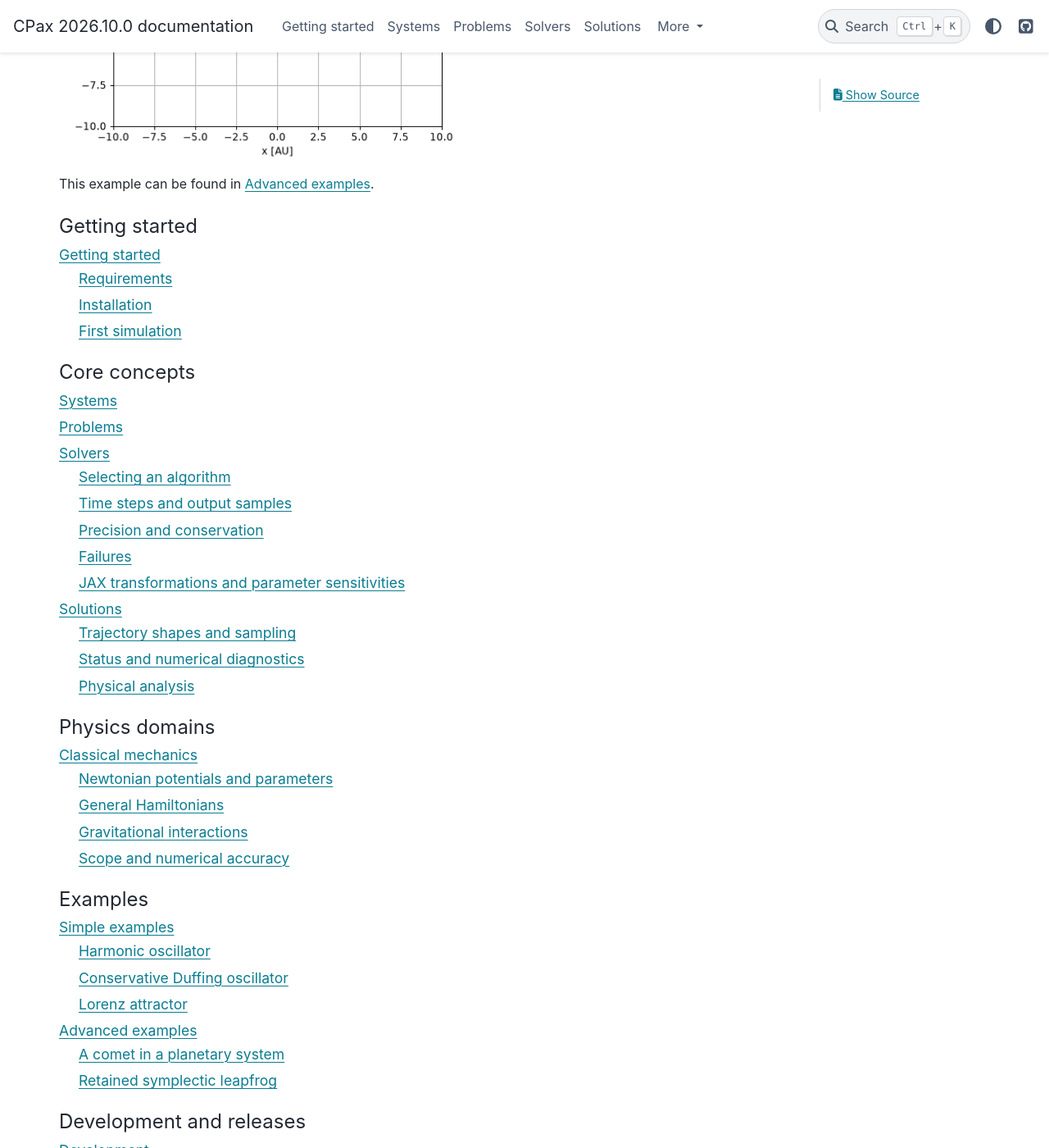
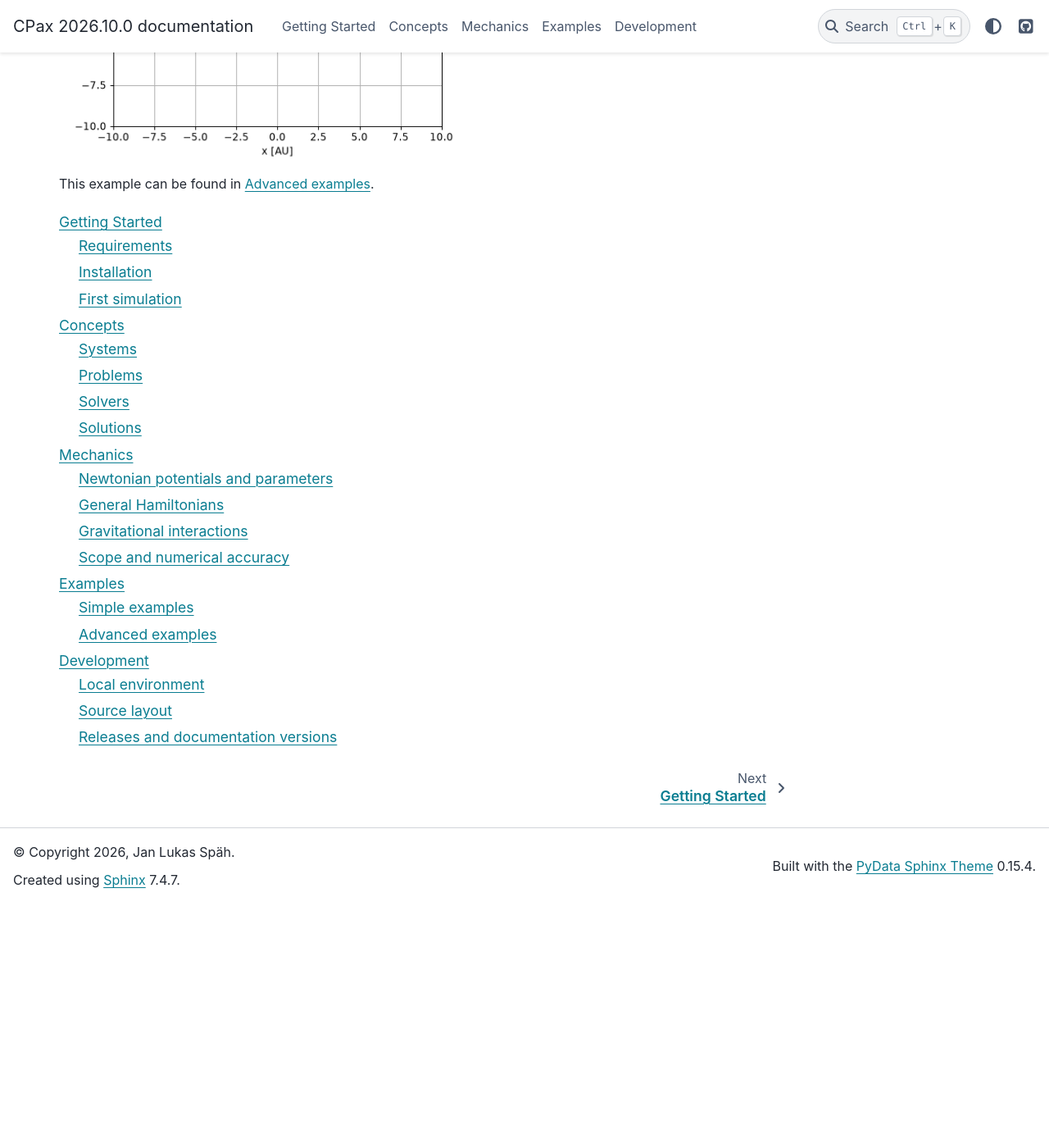
Before and after one commit to JaLuka98/CPax, a Sphinx documentation site: the page built from docs/source/index.rst, in a window 1280 px wide and 1400 px high, scrolled down 689 px. Shown: the whole window at 82% size. Built offline with Sphinx 7.4.7 and the PyData theme 0.15.4, drawn with Linux system fonts in a browser that asks for light colours; pages that are not in the unit, such as notebooks, are missing from menus; after the commit the page ends 1792 px from its top, so only the background shows below that; some of the changed text lies outside the part shown.

Commit message:
Refactor docs slightly

```diff
--- a/docs/source/getting-started.rst
+++ b/docs/source/getting-started.rst
@@ -1,4 +1,4 @@
-Getting started
+Getting Started
 ===============
 
 Requirements
--- a/docs/source/index.rst
+++ b/docs/source/index.rst
@@ -1,5 +1,5 @@
-CPax — computational physics with JAX
-=====================================
+CPax |version| documentation
+============================
 
 CPax is an open-source, JAX-based library for defining, simulating, and
 analysing physical systems. Its physics-first continuous-time workflow
@@ -20,40 +20,10 @@
 
 .. toctree::
    :maxdepth: 2
-   :caption: Getting started
 
    getting-started
-
-.. toctree::
-   :maxdepth: 2
-   :caption: Core concepts
-
-   concepts/systems
-   concepts/problems
-   concepts/solvers
-   concepts/solutions
-
-.. toctree::
-   :maxdepth: 2
-   :caption: Physics domains
-
+   concepts/index
    physics/mechanics
-
-.. toctree::
-   :maxdepth: 2
-   :caption: Examples
-
-   examples/simple
-   examples/advanced
-
-.. toctree::
-   :maxdepth: 2
-   :caption: Development and releases
-
+   examples/index
    development/index
-
-.. toctree::
-   :maxdepth: 2
-   :caption: API reference
-
-   autoapi/cpax/index
+   API <autoapi/cpax/index>
--- a/docs/source/physics/mechanics.rst
+++ b/docs/source/physics/mechanics.rst
@@ -1,5 +1,5 @@
-Classical mechanics
-===================
+Mechanics
+=========
 
 The ``cpax.mechanics`` package provides ``NewtonianSystem``,
 ``HamiltonianSystem``, canonical ``PhaseSpaceState``, and an
```
Also changed, not shown: docs/source/concepts/index.rst (added, +13 -0 lines), docs/source/examples/index.rst (added, +11 -0 lines), src/cpax/__init__.py (+6 -1 lines).
